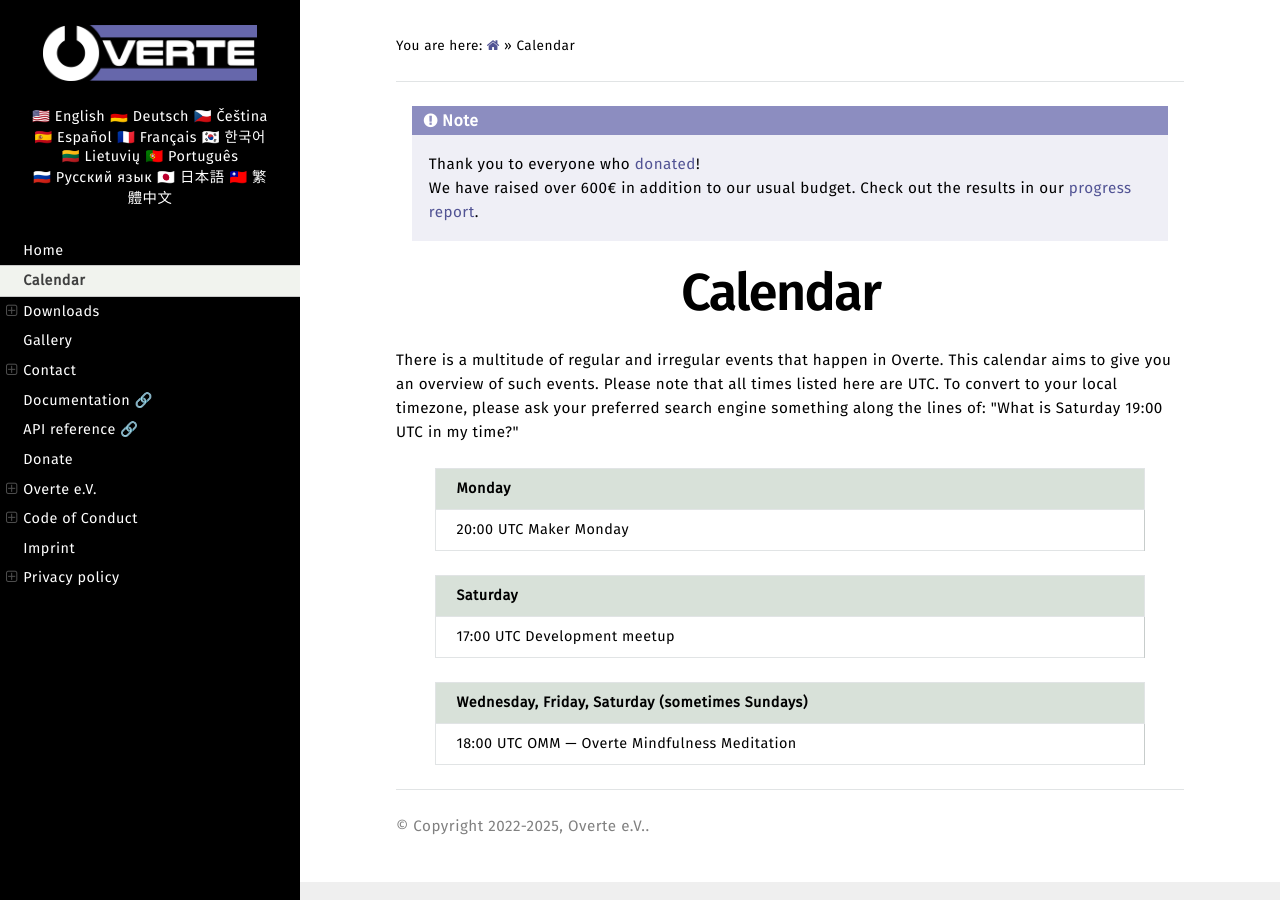
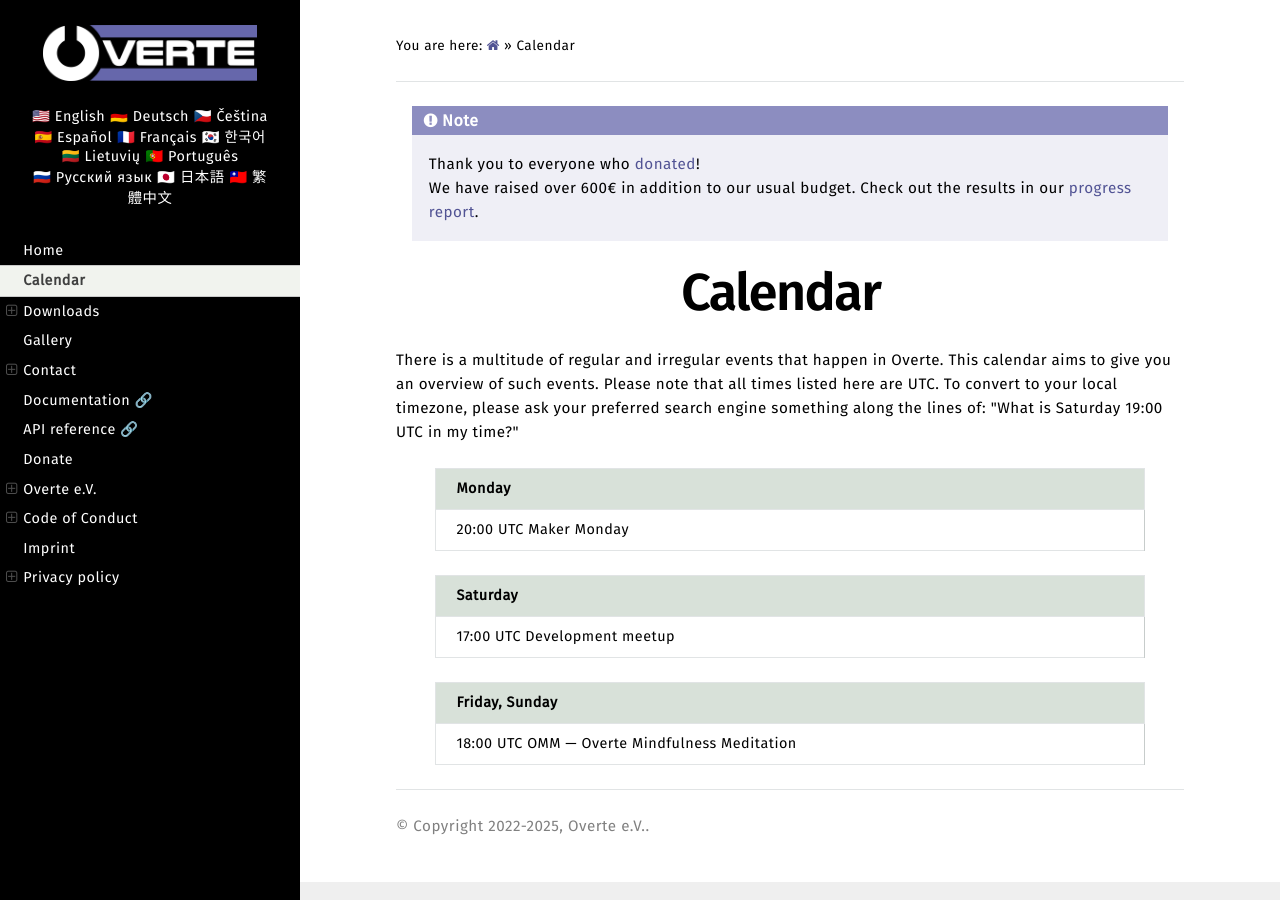
Before and after one commit to overte-org/overte-website-sphinx, a Sphinx documentation site: the page built from source/calendar.rst, in a window 1280 px wide. Built offline with Sphinx 7.4.7 and the Read the Docs theme 3.1.0, drawn with Linux system fonts in a browser that asks for light colours.

Commit message:
Update calendar.rst

```diff
--- a/source/calendar.rst
+++ b/source/calendar.rst
@@ -20,7 +20,7 @@
 +-------------------------------+
 
 +-------------------------------------------------+
-| Wednesday, Friday, Saturday (sometimes Sundays) |
+| Friday, Sunday                                  |
 +=================================================+
 | 18:00 UTC  OMM — Overte Mindfulness Meditation  |
 +-------------------------------------------------+
```
